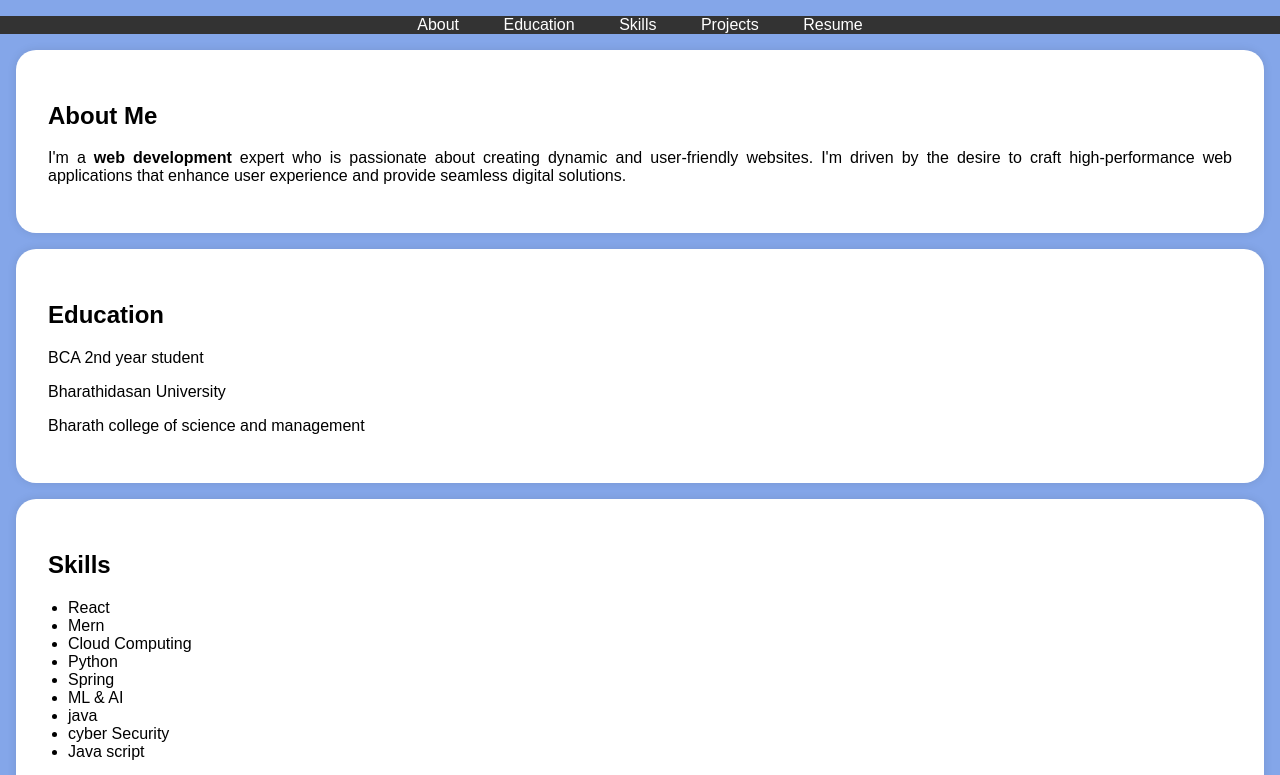
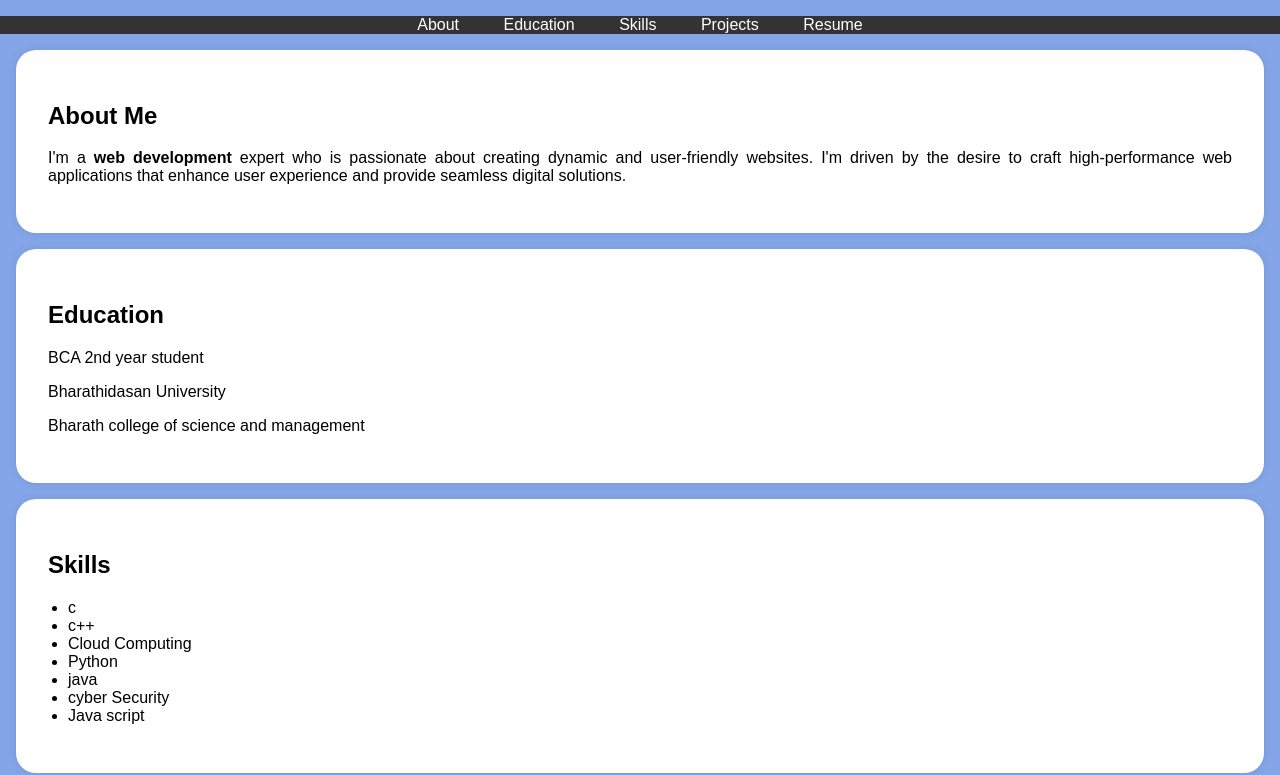
Before and after one commit to karthithulasirajan/Digital-portfolio, a plain HTML site: page index.html in a window 1280 px wide. Shown: the part 197-972 px from the top of the page. Drawn offline with Linux system fonts and the light colour scheme.

Commit message:
Update index.html

```diff
--- a/index.html
+++ b/index.html
@@ -142,12 +142,10 @@
         <div class="section-content ">
             <h2>Skills</h2>
             <ul>
-                <li>React</li>
-                <li>Mern</li>
+                <li>c</li>
+                <li>c++</li>
                 <li>Cloud Computing</li>
                 <li>Python</li>
-                <li>Spring</li>
-                <li>ML & AI</li>
                 <li>java</li>
                 <li>cyber Security</li>
                 <li>Java script</li>
```
